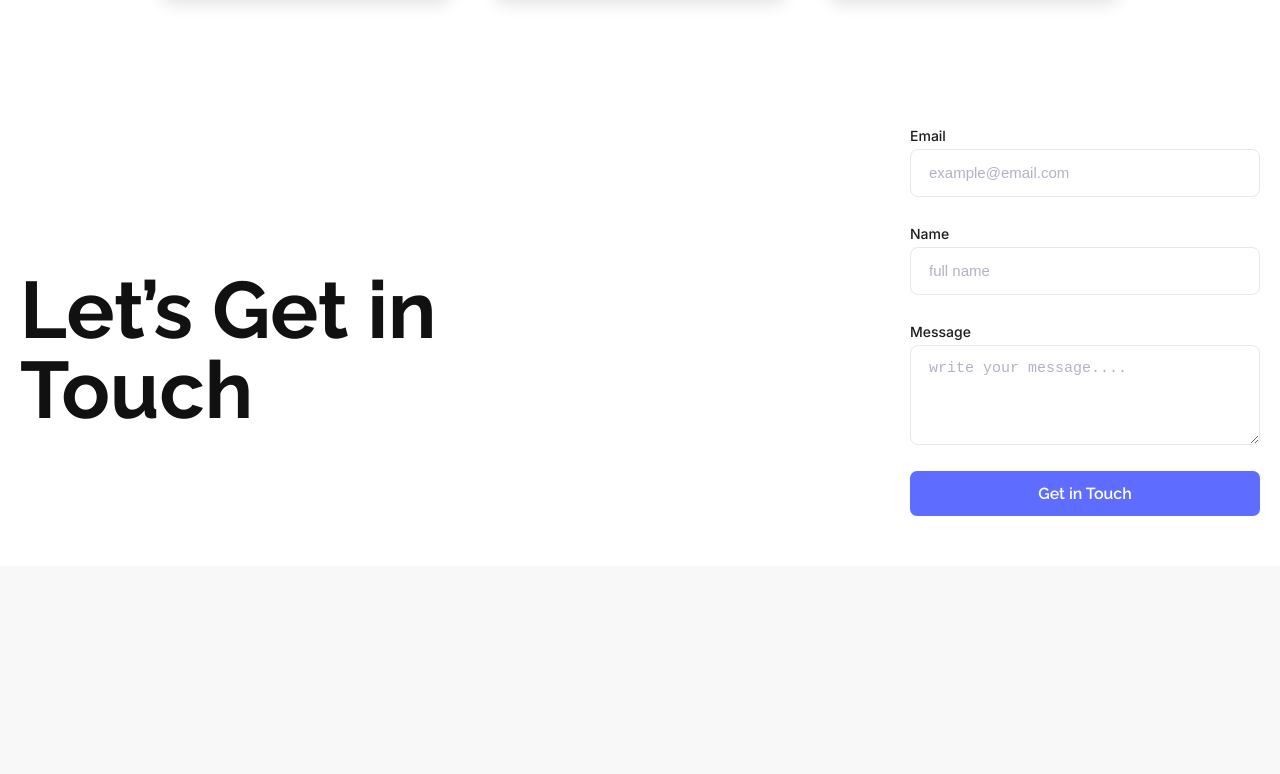
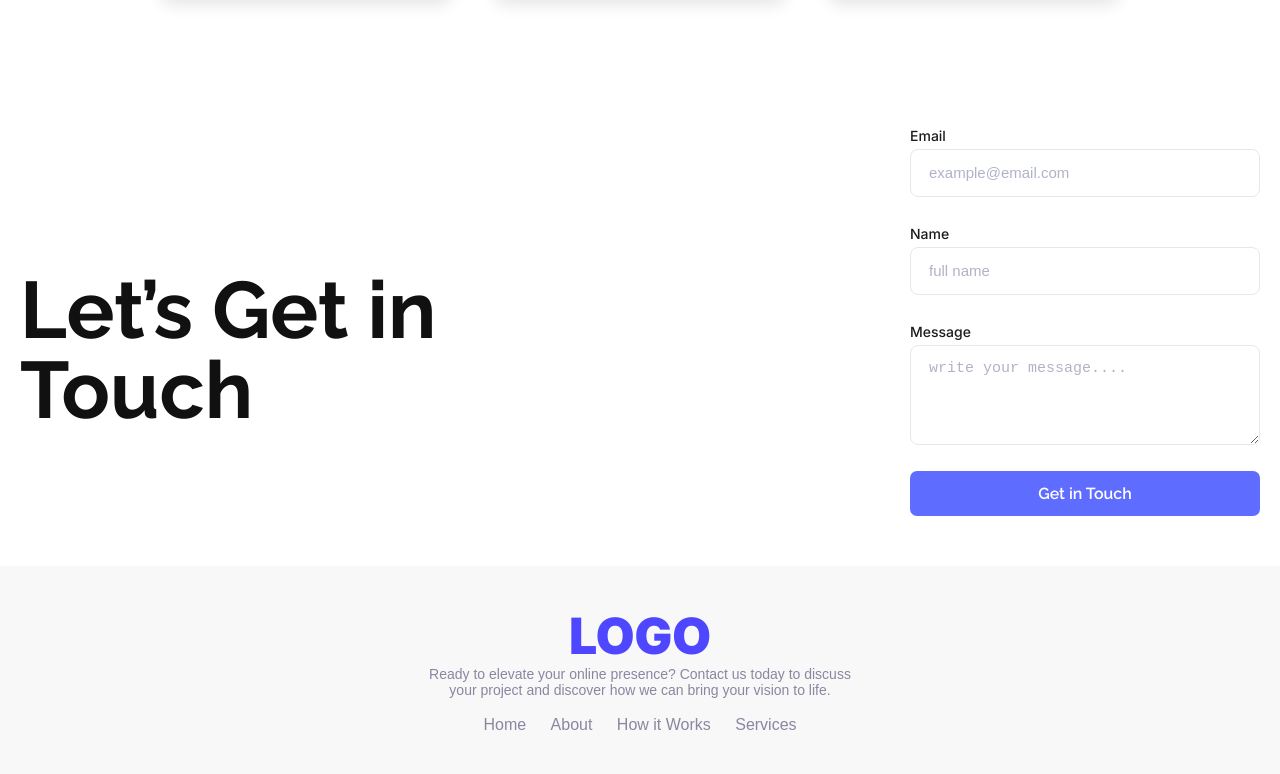
Before and after one commit to MuhammadKz/landinglaunchpad, a plain HTML site: page index.html in a window 1280 px wide. Shown: the part 1861-2635 px from the top of the page. Before the commit the page ends 2427 px from the top, so only its background shows below. Drawn offline with Linux system fonts and the light colour scheme.

Commit message:
7th commit

```diff
--- a/index.html
+++ b/index.html
@@ -115,6 +115,7 @@
     </div>
   </div>
 </section>
+
 <!-- Let's Get In Touch Section -->
   <section class="contact">
     <div class="contact-left">
@@ -136,3 +137,16 @@
 
     </div>
   </section>
+ <!-- Footer Section -->
+<footer>
+  <div>
+    <div class="footer-logo">LOGO</div>
+    <p class="footer-content">Ready to elevate your online presence? Contact us today to discuss <br>your project and discover how we can bring your vision to life.<br></p>
+    <div class="footer-links">
+      <a href="">Home</a>
+      <a href="">About</a>
+      <a href="">How it Works</a>
+      <a href="">Services</a>
+    </div>
+  </div>
+</footer>
--- a/styles.css
+++ b/styles.css
@@ -251,3 +251,28 @@ h1, h2, p {
 .contact button:hover {
     background: #bd8b02;
 }
+/* Footer */
+footer {
+    text-align: center;
+    padding: 40px 20px;
+    color: #222;
+}
+.footer-content, .footer-content p {
+  color: #8987A1;
+  font-size: 14px;
+  font-weight: 200;
+  margin: 0 auto 18px auto;
+}
+.footer-logo {
+    font-family: 'Inter', sans-serif;
+    font-size: 50px;
+    font-weight: 900;
+    color: #4E47FF;
+}
+.footer-links a {
+    margin: 0 10px;
+    color: #8987A1;
+}
+.footer-links a:hover {
+    color: #4E47FF;
+}
```
